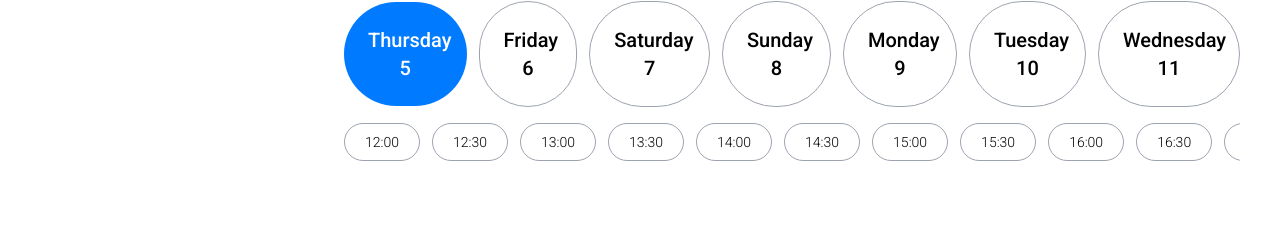
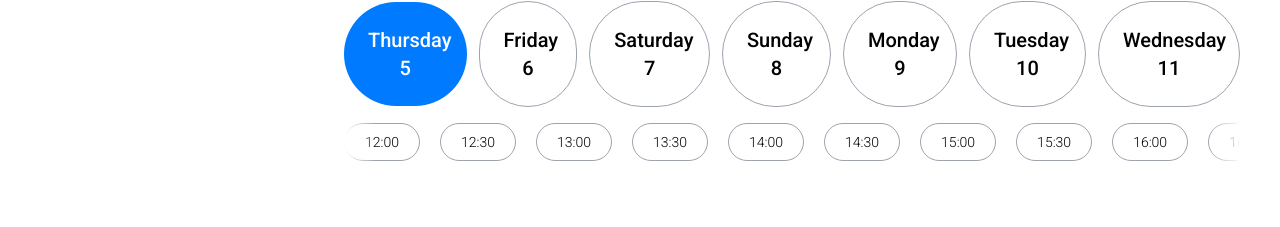
Before and after one commit to briansimiyuj/doctor-appointment-app, a React (Vite) app: page /appointments/1 in a window 1280 px wide. Shown: the part 330-557 px from the top of the page. Built offline with nearby package versions, Linux system fonts and the light colour scheme; a web font is replaced by a local one.

Commit message:
Booking Time scroll

```diff
--- a/package.json
+++ b/package.json
@@ -15,7 +15,8 @@
     "react-dom": "^18.3.1",
     "react-icons": "^5.3.0",
     "react-router-dom": "^6.28.0",
-    "react-toastify": "^10.0.6"
+    "react-toastify": "^10.0.6",
+    "tailwind-scrollbar": "^3.1.0"
   },
   "devDependencies": {
     "@eslint/js": "^9.13.0",
--- a/src/components/Bookings/BookingTime.tsx
+++ b/src/components/Bookings/BookingTime.tsx
@@ -6,11 +6,16 @@ const BookingTime: React.FC = ()=>{
 
     return(
 
-        <div className="flex items-center gap-3 w-full overflow-x-scroll mt-4 overflow-scroll">
+        <div className="w-full">
 
-            {
+            <div className="relative">
 
-                doctorSlots.length && doctorSlots[slotIndex].map((slot, index)=>(
+
+                <div className="flex items-center gap-5 pb-4 w-full overflow-x-scroll mt-4 overflow-scroll scrollbar-thin scrollbar-thumb-gray-300 scrollbar-track-gray-100 scroll-smooth">
+
+                    {
+
+                        doctorSlots.length && doctorSlots[slotIndex].map((slot, index)=>(
 
                             <p
                                 key={index}
@@ -18,9 +23,18 @@ const BookingTime: React.FC = ()=>{
                                 onClick={()=> setSlotTime(slot.time)}
                             >{slot.time}</p>
 
-                ))
+                        ))
 
-            }
+                    }
+
+                </div>
+
+                <div className="absolute left-0 top-0 bottom-0 bg-gradient-to-r from-white w-8 pointer-events-none"></div>
+
+                <div className="absolute right-0 top-0 bottom-0 bg-gradient-to-l from-white w-8 pointer-events-none"></div>
+
+            </div>
+
 
         </div>
 
--- a/tailwind.config.js
+++ b/tailwind.config.js
@@ -26,5 +26,7 @@ export default {
 
     },
   },
-  plugins: [],
+  plugins: [
+      require('tailwind-scrollbar'),
+  ],
 }
```
Also changed, not shown: 2 other files (tests, documents, lock files or other folders).
